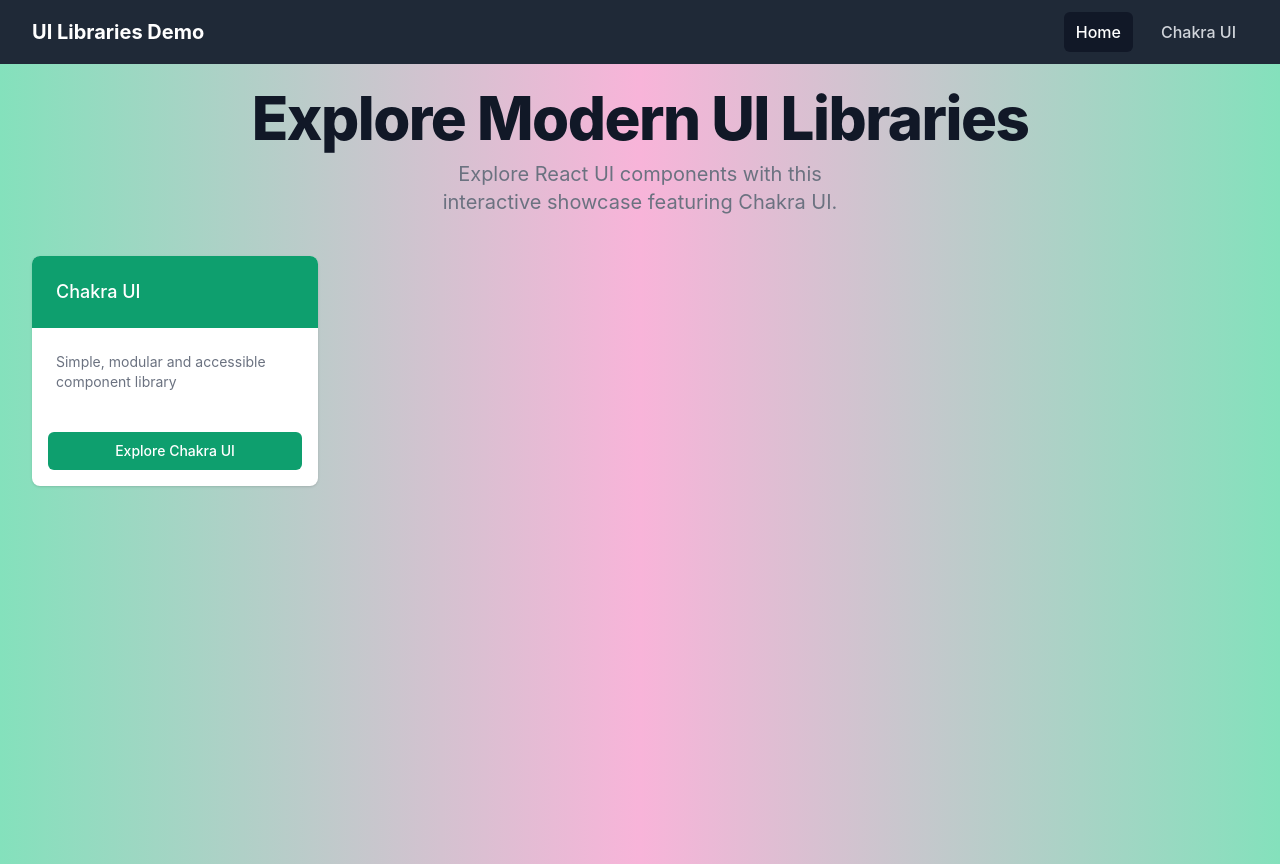
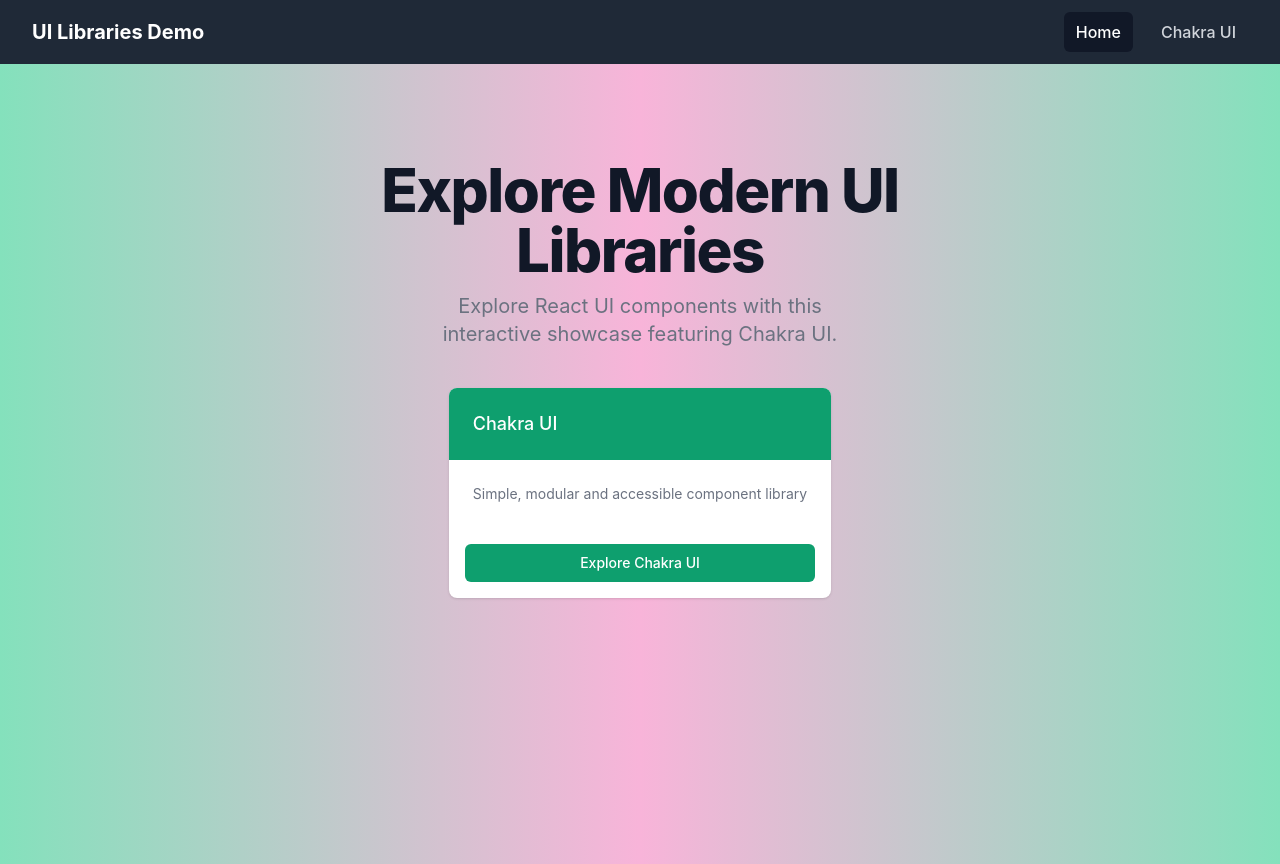
Before and after one commit to ashlynmaria/ui-libraries-demo, a React (Create React App) app: page / in a window 1280 px wide. Built offline with nearby package versions, Linux system fonts and the light colour scheme.

Commit message:
Made changes to the UI

```diff
--- a/src/App.js
+++ b/src/App.js
@@ -92,9 +92,8 @@ function Navigation() {
 
 function Home() {
   return (
-    <div className="bg-gradient-to-r from-green-300 via-pink-300 to-green-300 min-h-screen">
-      <div className="max-w-7xl mx-auto py-6 sm:py-12 px-4 sm:px-6 lg:px-8">
-        <div className="text-center">
+    <div className="bg-gradient-to-r from-green-300 via-pink-300 to-green-300 min-h-screen flex flex-col justify-start items-center py-16">
+      <div className="max-w-3xl mx-auto px-4 sm:px-6 lg:px-8 text-center mt-8">
         <h1 className="text-3xl sm:text-4xl md:text-5xl font-extrabold text-gray-900 sm:tracking-tight lg:text-6xl">
           Explore Modern UI Libraries
         </h1>
@@ -103,21 +102,19 @@ function Home() {
         </p>
       </div>
 
-        <div className="mt-10 sm:mt-16 grid gap-6 md:grid-cols-2 lg:grid-cols-4">
+      <div className="mt-10 sm:mt-16">
         {[
-            // { name: 'Material UI', description: 'Google\'s Material Design implemented for React', link: '/material-ui', color: 'bg-blue-500' },
-            // { name: 'Flowbite', description: 'Tailwind CSS-based UI components', link: '/flowbite', color: 'bg-teal-500' },
-            // { name: 'shadcn/ui', description: 'Beautifully designed components built with Radix UI and Tailwind CSS', link: '/shadcn', color: 'bg-purple-500' },
           { name: 'Chakra UI', description: 'Simple, modular and accessible component library', link: '/chakra-ui', color: 'bg-green-500' }
         ].map((lib) => (
-            <div key={lib.name} className="bg-white overflow-hidden shadow rounded-lg flex flex-col">
-              <div className={`${lib.color} px-4 py-5 sm:p-6 text-white`}>
+
+          <div key={lib.name} className="bg-white overflow-hidden shadow rounded-lg flex flex-col items-center w-full sm:max-w-lg">
+            <div className={`${lib.color} px-4 py-5 sm:p-6 text-white w-full`}>
               <h3 className="text-lg leading-6 font-medium">{lib.name}</h3>
             </div>
-              <div className="px-4 py-5 sm:p-6 flex-grow">
+            <div className="px-4 py-5 sm:p-6 flex-grow w-full">
               <p className="text-sm text-gray-500">{lib.description}</p>
             </div>
-              <div className="px-4 py-4 sm:px-6">
+            <div className="px-4 py-4 sm:px-6 w-full">
               <Link
                 to={lib.link}
                 className={`w-full inline-flex justify-center items-center px-4 py-2 border border-transparent text-sm font-medium rounded-md text-white ${lib.color} hover:bg-opacity-75 focus:outline-none focus:ring-2 focus:ring-offset-2 focus:ring-${lib.color}`}
@@ -129,9 +126,10 @@ function Home() {
         ))}
       </div>
     </div>
-    </div>
   );
 }
+
+
 
 function App() {
   return (
```
Lines whose indentation alone changed are shown as unchanged.
